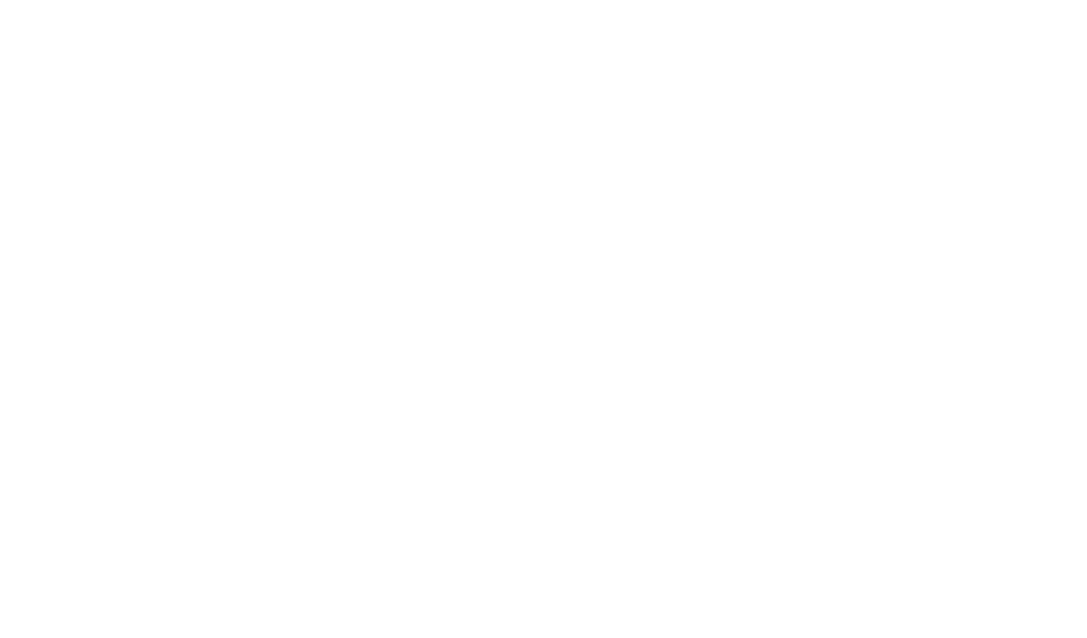
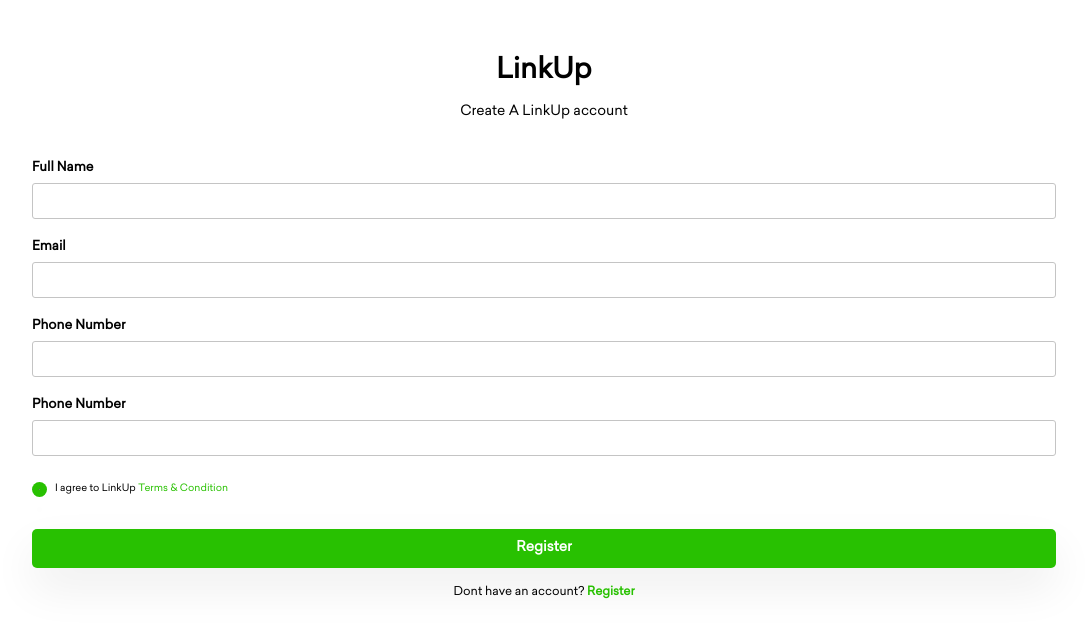
Before and after one commit to chibaba/owan, a React (Create React App) app: page /eventreg in a window 1280 px wide. Shown: the top 638 px of the page, without its empty margins (96-1183 px from the left). Built offline with nearby package versions, Linux system fonts and the light colour scheme.

Commit message:
create link up page

```diff
--- a/src/App.js
+++ b/src/App.js
@@ -10,7 +10,9 @@ const EventPage = lazy(() => import('./Pages/Events'));
 const DashboardPage = lazy(() => import('./Pages/Dashboard'));
 const EventStatus =lazy(() => import('./Pages/EventStatus'))
 const CreateEvent= lazy(()=> import('./Pages/StepToCreateEvent/CreateEvent/index'))
-const EventOwnerRegister =lazy(()=>import('./Pages/EventOwnerLogin'))
+const EventOwnerLogin =lazy(()=>import('./Pages/EventOwnerLogin'))
+const EventOwnerRegister =lazy(()=>import('./Pages/EventOwnerRegister'))
+
 
 function App() {
   return (
@@ -39,6 +41,9 @@ function App() {
             <CreateEvent />
           </Route>
           <Route path="/eventLogin">
+            <EventOwnerLogin />
+          </Route>
+          <Route path="/eventreg">
             <EventOwnerRegister />
           </Route>
         </AppContextWrapper>
--- a/src/App.scss
+++ b/src/App.scss
@@ -3,3 +3,7 @@ a{
  color: black;
  font-weight: bold;
 }
+form{
+    display: flex;
+    flex-direction: column;
+}
--- a/src/Commons/CheckBox/index.jsx
+++ b/src/Commons/CheckBox/index.jsx
@@ -2,15 +2,16 @@ import React from "react";
 import PropTypes from "prop-types";
 import styled from "styled-components";
 
-const CheckBox = ({type='checkbox', name, checked=false, onChange, location}) => {
+const CheckBox = ({type='checkbox', name,  onChange, location, square}) => {
   return (
     <StyledCheckbox>
       <HiddenCheckBox
         type={type}
         name={name}
-        checked={checked}
+
         onChange={onChange}
         location={location}
+        square={square}
       />
     </StyledCheckbox>
   );
@@ -23,11 +24,12 @@ const HiddenCheckBox = styled.input`
   padding: 0;
   white-space: nowrap;
   width: 1px;
+
 `;
 const StyledCheckbox = styled.div`
-  width: ${({location})=> location? '16px': '20px'};
-  height:  ${({location})=> location? "16px": "20px"};
-  border-radius: 50%;
+  width: ${({location})=> location? "16px": "15px"};
+  height:  ${({location})=> location? "16px": "15px"};
+  border-radius:${({square})=> square? "5px": "50%"};
   position: relative;
   background: ${({checked})=>checked? 'rgba(40,193,1, 0.1':'#28C101' };
   box-shadow: 0px 20px 45px rgba(0, 0, 0, 0.07);
@@ -40,7 +42,7 @@ CheckBox.propTypes = {
   type: PropTypes.string,
   name: PropTypes.string.isRequired,
   checked: PropTypes.bool,
-  onChange: PropTypes.func.isRequired,
+  onChange: PropTypes.func,
 };
 
 export default CheckBox;
--- a/src/Commons/EventOwnerLayout/index.jsx
+++ b/src/Commons/EventOwnerLayout/index.jsx
@@ -17,7 +17,7 @@ const EventOnwerLayout = ({children, createAcc, title }) => {
 
 const LoginTitle = styled.span`
   font-weight: 500;
-  font-size: 12px;
+  font-size: ${({createAcc})=>createAcc?"14px": "12px"};
   padding-top: 5px;
 `;
 
--- a/src/Pages/EventOwnerLogin/index.jsx
+++ b/src/Pages/EventOwnerLogin/index.jsx
@@ -8,7 +8,7 @@ import { Link } from "react-router-dom";
 
 const EventOwnerLogin = () => {
   return (
-    <EventOwnerLayout title="Log in into your account">
+    <EventOwnerLayout createAcc={false} title="Log in into your account">
       <EventOwnerLoginForm>
         <div>
           <LabelText>
@@ -26,7 +26,7 @@ const EventOwnerLogin = () => {
       </EventOwnerLoginForm>
       <Redirect>
         Dont have an account?
-        <Link to="">
+        <Link to="/eventreg">
           <RegisterLink> Register</RegisterLink>
         </Link>
       </Redirect>
--- /dev/null
+++ b/src/Pages/EventOwnerRegister/index.jsx
@@ -0,0 +1,105 @@
+import React from 'react';
+import {  Link} from 'react-router-dom'
+import EventOnwerLayout from '../../Commons/EventOwnerLayout';
+import FormInput from '../../Commons/FormInput/Index'
+import styled from 'styled-components';
+import CheckBox from '../../Commons/CheckBox';
+import Button from '../../Commons/Button';
+import Colors from "../../Commons/Colors";
+
+
+const EventOwnerRegister =()=>{
+    return(
+        <EventOnwerLayout createAcc={true} title="Create A LinkUp account">
+            <form>
+            <div>
+            <Label >
+                Full Name
+                <FormInput
+                name="fullName"
+                type="text"
+                required
+
+                />
+            </Label>
+            </div>
+            <div>
+            <Label>
+                Email
+                <FormInput
+                 name="email"
+                 type="email"
+
+                />
+            </Label>
+            </div>
+            <div>
+            <Label>
+                Phone Number
+                <FormInput
+                 name="PhoneNumber"
+                 type="Number"
+
+                />
+            </Label>
+            </div>
+            <div>
+            <Label>
+                Phone Number
+                <FormInput
+                 name="password"
+                 type="password"
+
+                />
+            </Label>
+            </div>
+            <Terms >
+            <CheckBox
+            square={true}
+            name="checkbox"
+            type="checkbox"
+            />
+            <TermInstru> I agree to LinkUp <LoginLink>Terms & Condition</LoginLink></TermInstru>
+            </Terms>
+            <Button text="Register"/>
+            </form>
+            <RedirectTwo>
+        Dont have an account?
+        <Link to="/eventLogin">
+          <LoginLink> Register</LoginLink>
+        </Link>
+      </RedirectTwo>
+
+
+        </EventOnwerLayout>
+    )
+}
+const Label = styled.label`
+
+font-weight: 600;
+font-size: 13px;
+`
+const Terms = styled.div`
+    display: flex;
+    font-size: 10px;
+    margin-top: 0.6rem;
+    margin-bottom: 2rem;
+
+
+`
+const TermInstru = styled.span`
+    margin-left: 8px;
+`
+const RedirectTwo =styled.span`
+text-align: center;
+font-size: 12px;
+padding-top: 1rem;
+`
+const  LoginLink = styled.span`
+color: ${Colors.defaultGreen};
+
+
+
+`
+
+export default EventOwnerRegister
--- a/src/Pages/StepToCreateEvent/CreateEvent/index.jsx
+++ b/src/Pages/StepToCreateEvent/CreateEvent/index.jsx
@@ -94,6 +94,7 @@ const CreateEvent = () => {
               name="locationOn"
               onChange={handleInputChange}
               location={false}
+              square={true}
             />
             Online
           </label>
```
